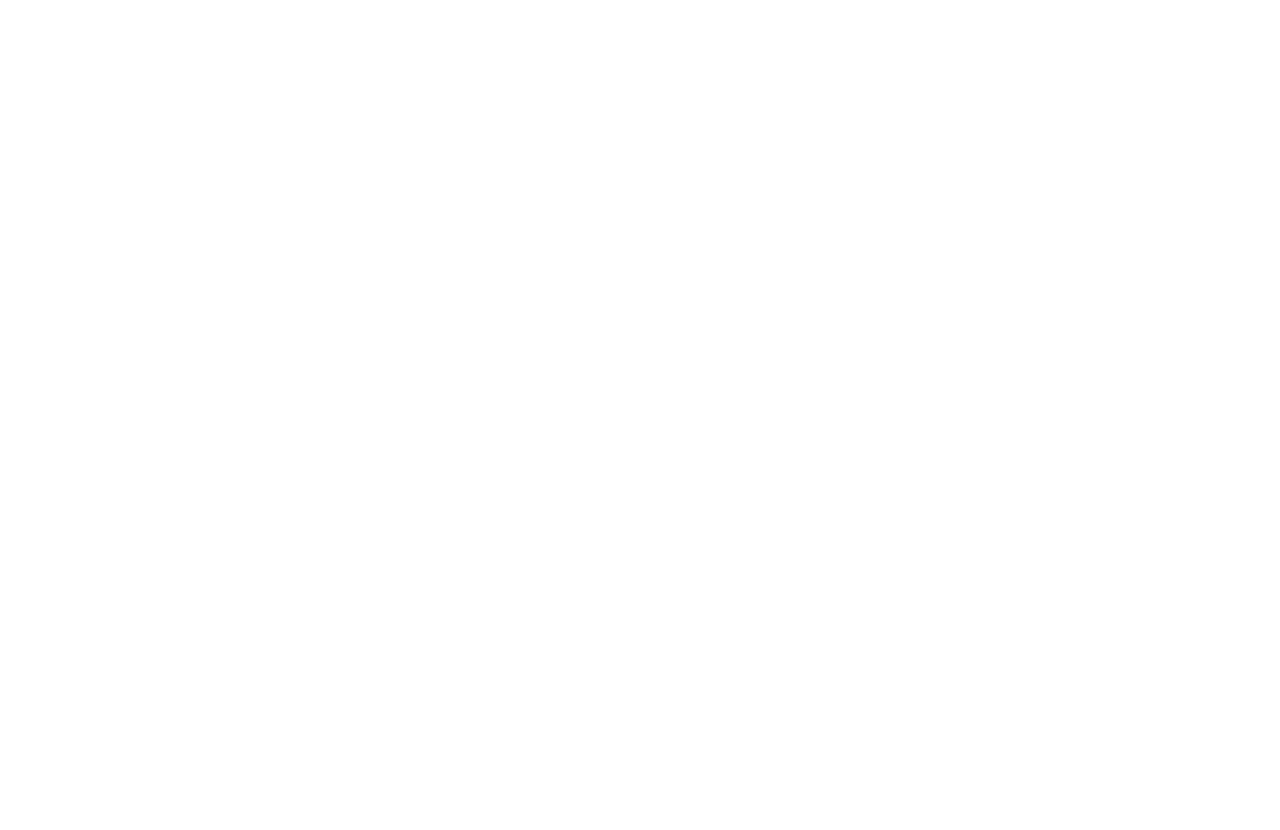
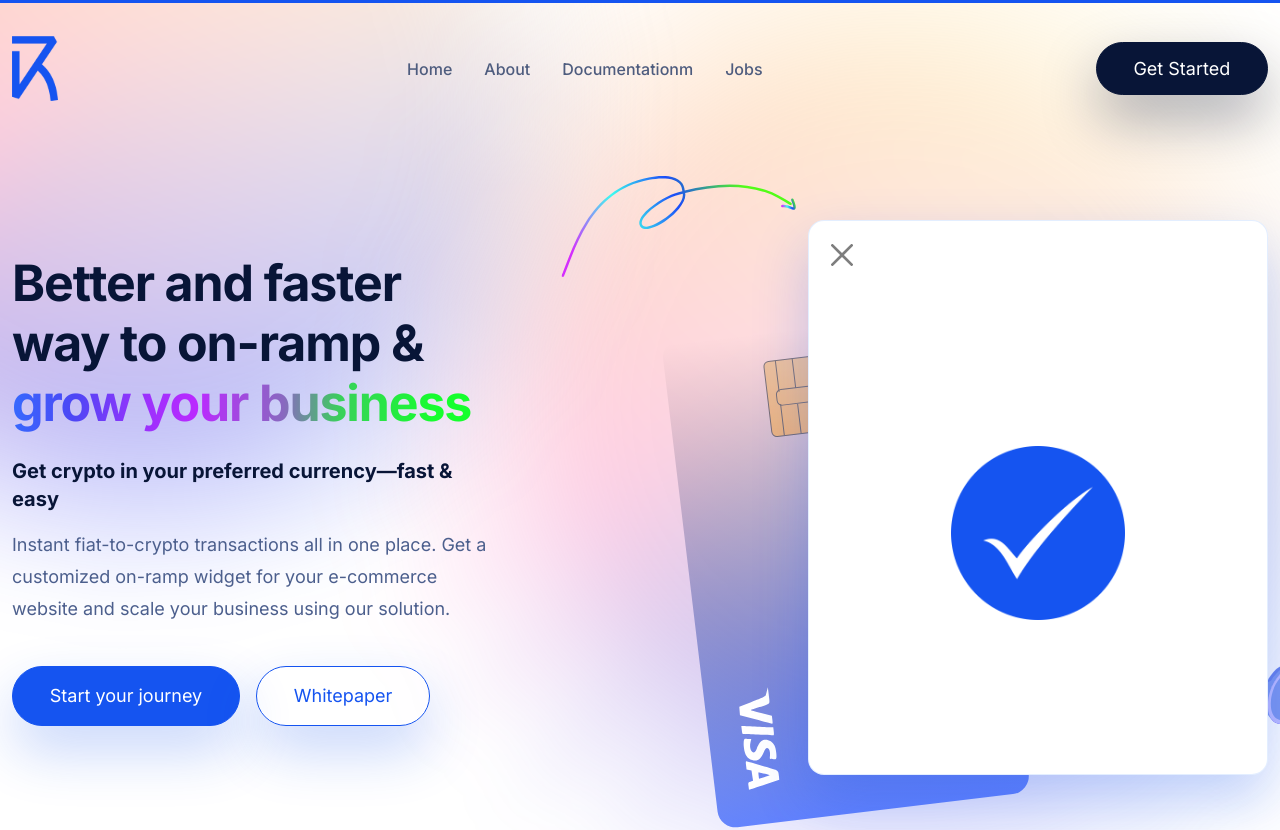
Before and after one commit to Prosper90/blockramp, a React (Vite) app: page /1 in a window 1280 px wide. Before the commit this address had no page. Shown: the top 830 px of the page. Before the commit the page ends 800 px from the top, so only its background shows below. Built offline with nearby package versions, Linux system fonts and the light colour scheme.

Commit message:
testing on live

```diff
--- a/src/App.jsx
+++ b/src/App.jsx
@@ -12,6 +12,7 @@
     <BrowserRouter>
       <Routes>
         <Route exact path="/" element={<Home />} />
+        <Route exact path="/:id" element={<Home />} />
       </Routes>
     </BrowserRouter>
   )
--- a/src/sections/Hero/Buyform.jsx
+++ b/src/sections/Hero/Buyform.jsx
@@ -20,6 +20,7 @@
 import { v4 as uuidv4 } from 'uuid';
 import { ethers } from 'ethers';
 import Buyemailandaddress from './Buyemailandaddress';
+
 
 
 
@@ -124,6 +125,9 @@
     const [proceed, setProceed] = useState(false);
     //btc price
     const [btc, setBTC] = useState(undefined);
+    //notification
+    const [notify, setNotiy] = useState(undefined);
+
 
 
 
@@ -140,10 +144,12 @@
         props.setSelected(true);
     }
 
+
     const initiate = async (e) => {
        e.preventDefault();
        const id = uuidv4();
        const mix = `${id},${selectedCrypto.value},${address},${cryptoAmountBuy}`;
+       props.setCofirmation(mix);
        //const value = mix.split(',');
        //console.log(id, "idget");
        //console.log(mix);
@@ -152,6 +158,7 @@
 
        //Run checks
        if(moneyinput === "" || email === "" || address === "") {
+        setNotiy("All fields must be submitted");
         console.log("All fields must be submitted");
         return;
        }
@@ -202,7 +209,7 @@
         let price = await response.json();
         let firstval = Object.values(price)[0];
 
-        setBTC(firstval.usd)
+        setBTC(firstval.usd.toLocaleString("en-de"));
     }
 
 
@@ -261,6 +268,11 @@
                        <div className='fs-xs fs-md-sm'><span className="text-dark fw-bold">{btc}</span> USD</div>
                    </div>
                </div>
+               {notify !== undefined &&
+                <div className="text-warning" style={{fontSize: '12px'}}>
+                    {notify}
+                </div>
+               }
 
             { !formtwo ?
                <>
--- /dev/null
+++ b/src/sections/Hero/Success.jsx
@@ -0,0 +1,17 @@
+import React, {useState, useEffect} from 'react';
+import success from './assets/success.png';
+
+export default function Success() {
+  return (
+    <div className='w-100 d-flex flex-column gy-5' style={{height: '552.625px'}}>
+      <div className="" style={{ padding: '17px' }}>
+          <button type="button" className="btn-close" style={{ marginRight: '7px' }} data-bs-dismiss="modal" aria-label="Close"></button>
+      </div>
+
+      <div className="w-100 d-flex justicy-content-center align-items-center" style={{ height: '100%', justifyContent: 'center'}}>
+        <img src={success} alt="check" style={{width: '38%', height: 'auto'}} />
+      </div>
+
+    </div>
+  )
+}
--- a/src/sections/Hero/index.jsx
+++ b/src/sections/Hero/index.jsx
@@ -17,6 +17,8 @@
 
 import Swapform from './Swapform';
 import Buyform from './Buyform';
+import {useParams} from "react-router-dom";
+import Success from './Success';
 
 
 
@@ -96,6 +98,19 @@
     }
 
     const [selected, setSelected] = useState(false);
+    //confirmation
+    const [confirmation, setCofirmation] = useState(undefined);
+    //load success page
+    const [loadsuccess, setLoadSuccess] = useState(false);
+
+    const { id } = useParams();
+    console.log(id);
+
+     useEffect(() => {
+        if(id === 'confirmation' ) {
+            setLoadSuccess(true);
+        }
+     })
 
 
 
@@ -395,12 +410,18 @@
                         </motion.div>
 
                         <div className="card rounded-4 shadow overflow-hidden">
+                        { !loadsuccess ?
+
+                            <Success />
+
+                            :
                             <Tabs
                                 defaultActiveKey="buy"
                                 id="uncontrolled-tab-example"
                                 className="nav-tabs"
                                 fill
                                 >
+
                                 <Tab eventKey="buy" title="BUY">
 
                                   { selected ?
@@ -411,7 +432,7 @@
                                    :
 
                                    <>
-                                     {<Buyform setSelected={setSelected} selected={selected} />}
+                                     {<Buyform setSelected={setSelected} selected={selected} setCofirmation={setCofirmation} />}
                                    </>
 
                                   }
@@ -424,6 +445,7 @@
                                     { <Swapform /> }
                                 </Tab>
                             </Tabs>
+                          }
                         </div>
                         <img src={shape4} alt="Arrowshape" className='hero-area__shape4' />
                     </motion.div>
```
Also changed, not shown: src/sections/Hero/Newwindow.jsx (deleted), src/sections/Hero/assets/success.png (added).
